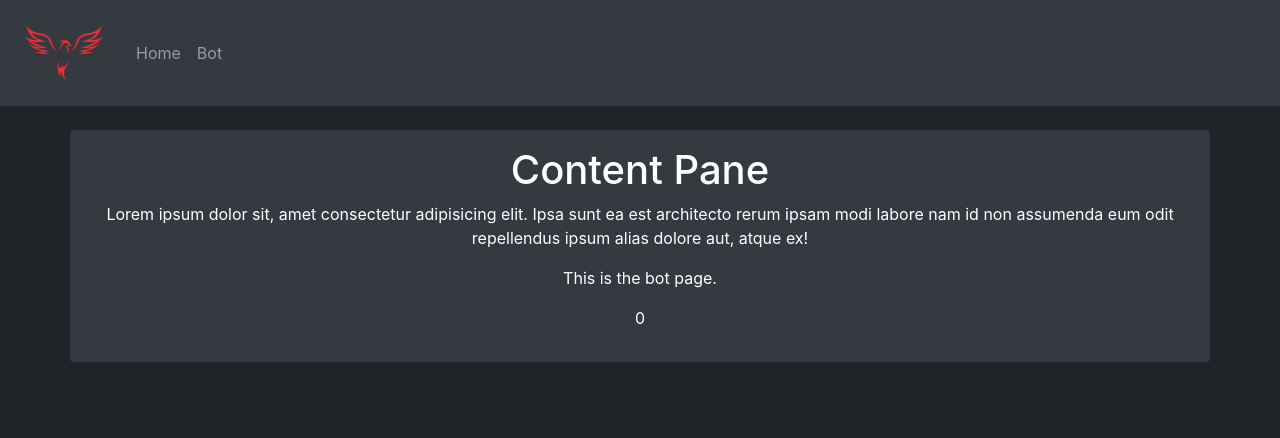
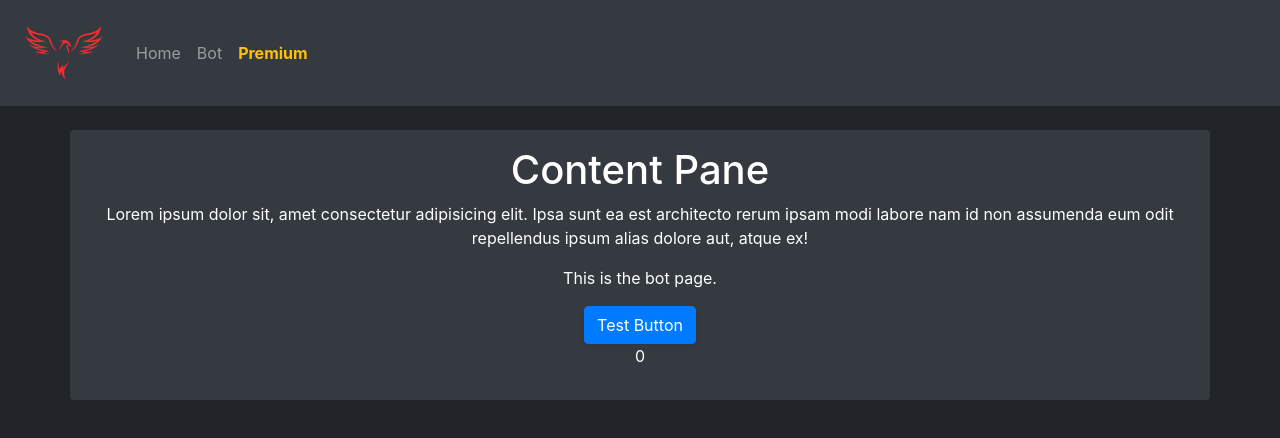
Before and after one commit to PhoenixBotMC/ui, a React (Create React App) app: page /Bot in a window 1280 px wide. Shown: the top 438 px of the page. Built offline with nearby package versions, Linux system fonts and the light colour scheme; no server answers.

Commit message:
added premium text

```diff
--- a/src/bot/bot.jsx
+++ b/src/bot/bot.jsx
@@ -1,9 +1,13 @@
 import React, { Component } from 'react';
+import Button from '../components/Button';
 
 class Bot extends Component {
   render() {
     return (
-      <p>This is the bot page. </p>
+      <div>
+        <p>This is the bot page. </p>
+        <Button>Test Button</Button>
+      </div>
       );
   }
 }
--- /dev/null
+++ b/src/components/Button.jsx
@@ -0,0 +1,19 @@
+import React, { Component } from 'react';
+
+class Button extends Component {
+  constructor(props) {
+    super(props);
+    this.state = {
+      children: props.children,
+      classNames: props.className || ""
+    };
+  }
+
+  render() {
+    return (
+      <button className={`btn btn-primary shadow-sm ${this.state.classNames}`}>{this.state.children}</button>
+    );
+  }
+}
+
+export default Button;
--- a/src/components/ContentPane.jsx
+++ b/src/components/ContentPane.jsx
@@ -13,9 +13,6 @@ class ContentPane extends Component {
     render() {
         return (
             <div className="container p-3 mt-4 rounded bg-dark text-white">
-                {
-                    // i still have no idea how were gonna render this
-                }
                 <h1>Content Pane</h1>
                 <p>Lorem ipsum dolor sit, amet consectetur adipisicing elit. Ipsa sunt ea est architecto rerum ipsam modi labore nam id non assumenda eum odit repellendus ipsum alias dolore aut, atque ex!</p>
                 <Route exact path="/" component={Main} />
--- a/src/components/NavBar.jsx
+++ b/src/components/NavBar.jsx
@@ -1,7 +1,7 @@
 import React, { Component } from 'react';
 import logo from '../assets/logo.png'
 import NavContainer from './NavContainer';
-import App from '../App';
+
 
 class NavBar extends Component {
     constructor(props) {
@@ -19,13 +19,15 @@ class NavBar extends Component {
                 <NavContainer items={[
                     {
                         link: "/",
-                        text: "Home",
-                        component: App
+                        text: "Home"
                     },
                     {
                         link: "/Bot",
-                        text: "Bot",
-                        component: App
+                        text: "Bot"
+                    },
+                    {
+                        link: "/Premium",
+                        text: <span className="text-warning font-weight-bold">Premium</span>
                     }
                 ]}/>
             </nav>
```
